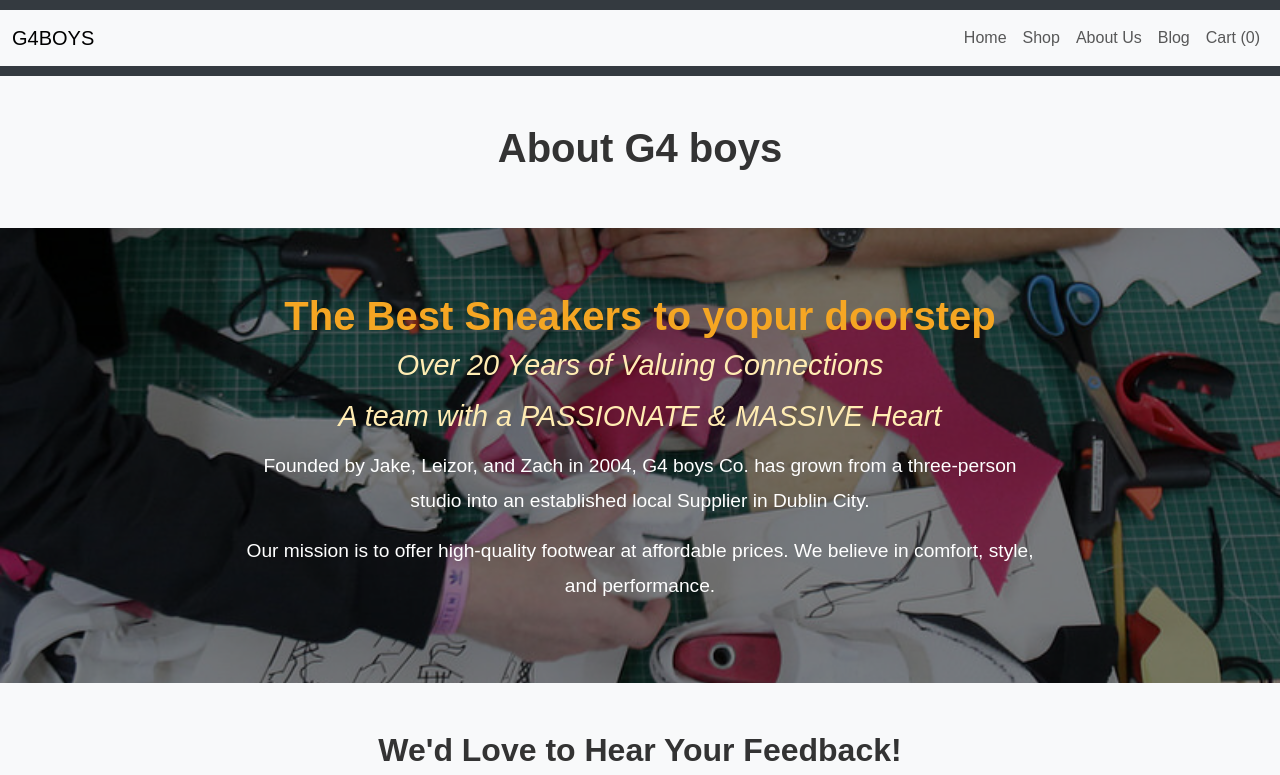
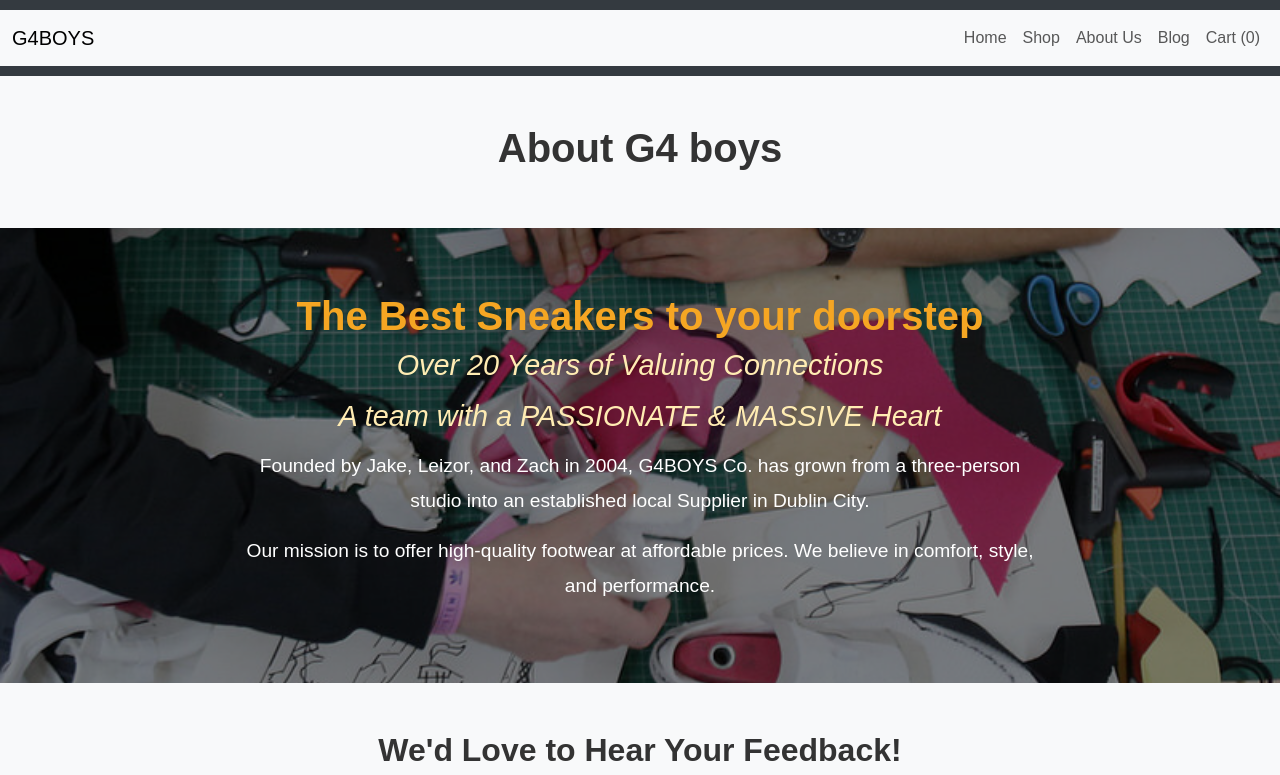
Before and after one commit to wh01sJake/CA2-G4-BOYS, a plain HTML site: page about.html in a window 1280 px wide. Shown: the top 775 px of the page. Drawn offline with nearby package versions, Linux system fonts and the light colour scheme.

Commit message:
Update about.html

```diff
--- a/about.html
+++ b/about.html
@@ -50,10 +50,10 @@
 	<!-- history-section-->
 	<section class="history-section ">
 		<div class="text-container">
-			<h2>The Best Sneakers to yopur doorstep </h2>
+			<h2>The Best Sneakers to your doorstep </h2>
 			<h3>Over 20 Years of Valuing Connections</h3>
 			<h3>A team with a PASSIONATE & MASSIVE Heart</h3>
-			<p>Founded by Jake, Leizor, and Zach in 2004, G4 boys Co.
+			<p>Founded by Jake, Leizor, and Zach in 2004, G4BOYS Co.
 			  has grown from a three-person studio into an established local Supplier in Dublin City.
 			</p>
 			<p>Our mission is to offer high-quality footwear at affordable prices. We believe in comfort, style, and performance.
```
